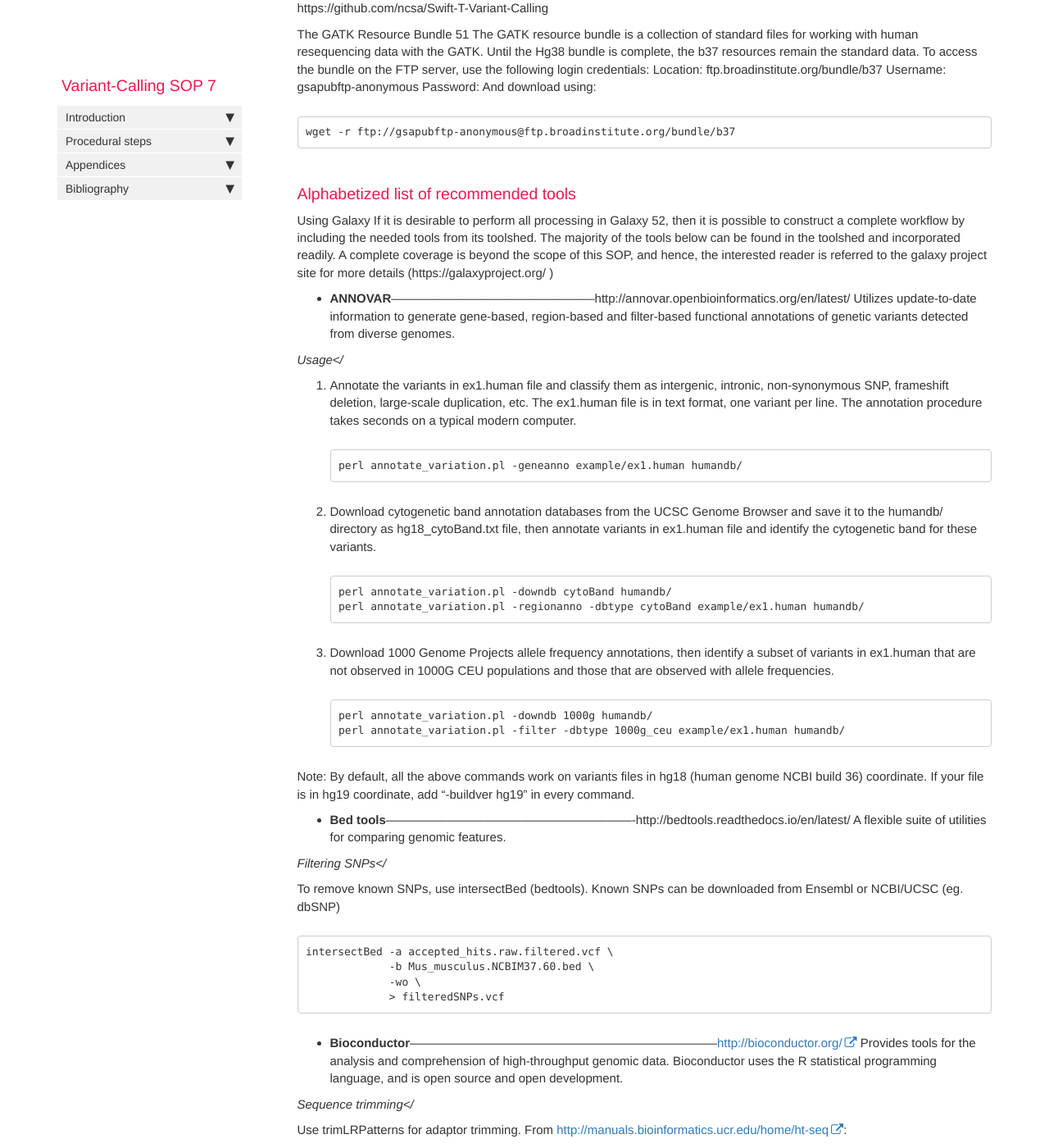
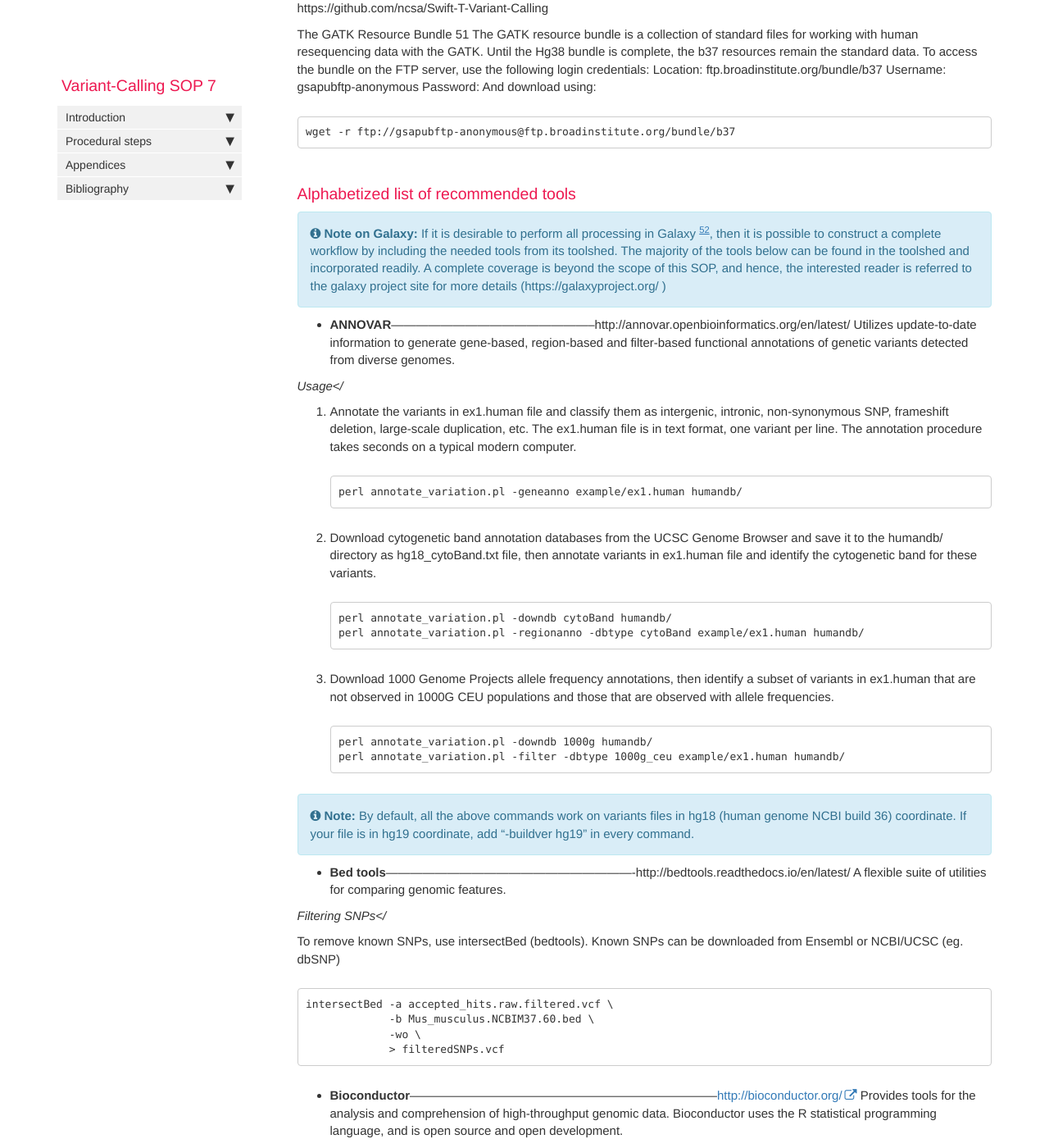
Before and after one commit to h3abionet/H3ABionet-SOPs, a Jekyll site: the page built from Variant-Calling.md, in a window 1280 px wide and 1400 px high, scrolled down 6603 px. Shown: the whole window at 82% size. Built offline with Jekyll 4.4.1, drawn with Linux system fonts in a browser that asks for light colours; nearby versions of some CDN libraries; comment, search, counter and statistics services are not loaded.

Commit message:
add special formats to documentation

````diff
--- a/Variant-Calling.md
+++ b/Variant-Calling.md
@@ -249,13 +249,9 @@ wget -r ftp://gsapubftp-anonymous@ftp.broadinstitute.org/bundle/b37
 ### Alphabetized list of recommended tools {#alphabetized-list-of-recommended-tools}
 
 
-
-
-{: .notice-warning}
-Using Galaxy
-If it is desirable to perform all processing in Galaxy 52, then it is possible to construct a complete workflow by including the needed tools from its toolshed. The majority of the tools below can be found in the toolshed and incorporated readily. A complete coverage is beyond the scope of this SOP, and hence, the interested reader is referred to the galaxy project site for more details (https://galaxyproject.org/ )
-
-
+<div markdown="span" class="alert alert-info" role="alert"><i class="fa fa-info-circle"></i> <b>Note on Galaxy:</b>
+If it is desirable to perform all processing in Galaxy <sup><a href="">52</a></sup>, then it is possible to construct a complete workflow by including the needed tools from its toolshed. The majority of the tools below can be found in the toolshed and incorporated readily. A complete coverage is beyond the scope of this SOP, and hence, the interested reader is referred to the galaxy project site for more details (https://galaxyproject.org/ )
+</div>
 
 
 
@@ -289,10 +285,7 @@ perl annotate_variation.pl -downdb 1000g humandb/
 perl annotate_variation.pl -filter -dbtype 1000g_ceu example/ex1.human humandb/
 ```
 
-
-
-Note: By default, all the above commands work on variants files in hg18 (human genome NCBI build 36) coordinate. If your file is in hg19 coordinate, add "-buildver hg19" in every command.
-
+<div markdown="span" class="alert alert-info" role="alert"><i class="fa fa-info-circle"></i> <b>Note:</b>  By default, all the above commands work on variants files in hg18 (human genome NCBI build 36) coordinate. If your file is in hg19 coordinate, add "-buildver hg19" in every command. </div>
 
 
 
--- a/css/printstyles.css
+++ b/css/printstyles.css
@@ -121,7 +121,7 @@ body.frontmatter {counter-reset: page 1}
         content: counter(page, lower-roman);
     }
     @bottom-left {
-        content: "youremail@domain.com";   }
+        content: "h3abionet@gmail.com";   }
 }
 
 body.first_page {counter-reset: page 1}
````
Also changed, not shown: CONTRIBUTING.md (+17 -0 lines), pages/tags/tag_genomics_analysis.md (added, +11 -0 lines).
